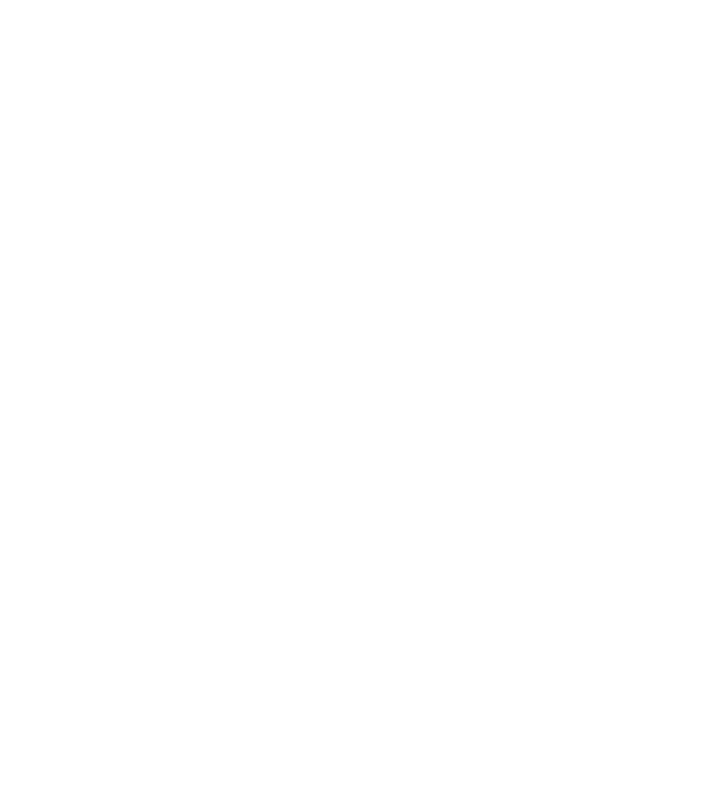
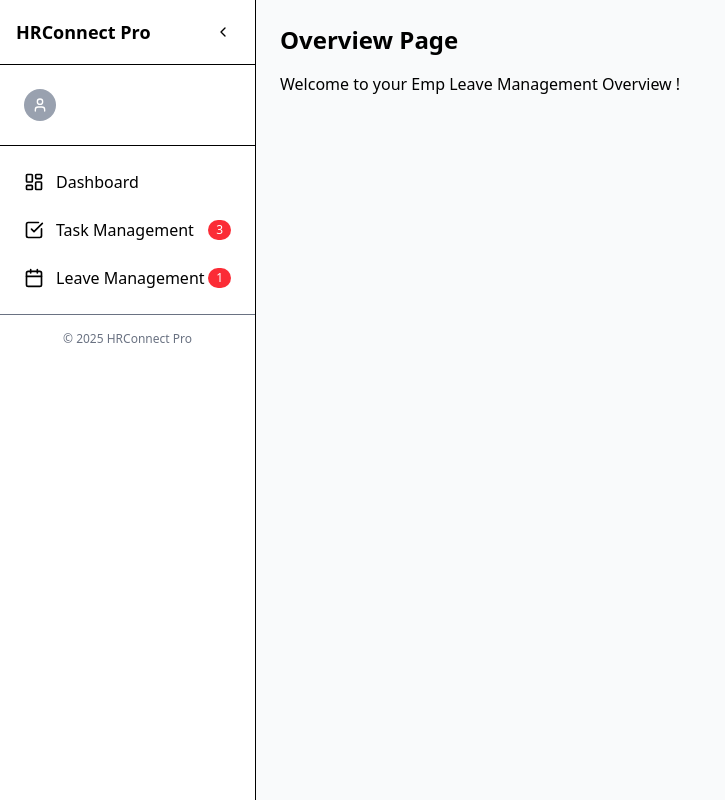
Before and after one commit to Katari-8055/HR_Management_System, a React (Vite) app in the folder client/: page /emp/leavemanagement in a window 1280 px wide. Before the commit this address had no page. Shown: the whole page, without its empty margins (0-725 px from the left). Built offline with nearby package versions, Linux system fonts and the light colour scheme.

Commit message:
adding somethings

```diff
--- a/client/src/App.jsx
+++ b/client/src/App.jsx
@@ -13,6 +13,9 @@
 import EmployeeDetails from "./pages/HRDashboard/EmployeeDetails";
 import Setpassword from "./components/EMPComponents/SetPassword";
 import EmpSidebar from "./components/UI/EmpSidebar";
+import EmpOverview from "./pages/EMPDashboard/EmpOverview";
+import EmpTaskManagement from "./pages/EMPDashboard/EmpTaskManagement";
+import EmpLeaveManagement from "./pages/EMPDashboard/EmpLeaveManagement";
 
 
 
@@ -37,6 +40,9 @@
         {/* EMP Routes */}
         <Route path="/emp" element={<EmpSidebar/>}/>
         <Route path="/api/employee/setpassword" element={<Setpassword/>}/>
+        <Route path="/emp/overview" element={<EmpOverview/>}/>
+        <Route path="/emp/taskmanagement" element={<EmpTaskManagement/>}/>
+        <Route path="/emp/leavemanagement" element={<EmpLeaveManagement/>}/>
 
       </Routes>
     </Router>
--- a/client/src/components/UI/EmpSidebar.jsx
+++ b/client/src/components/UI/EmpSidebar.jsx
@@ -12,10 +12,9 @@
 
 
   const navigationItems = [
-    { label: "Dashboard", path: "/hr/overview", icon: <LayoutDashboard size={20} /> },
-    { label: "Employee Management", path: "/hr/employeemanagement", icon: <Users size={20} /> },
-    { label: "Task Management", path: "/hr/taskmanagement", icon: <CheckSquare size={20} />, badge: 3 },
-    { label: "Leave Management", path: "/hr/leavemanagement", icon: <Calendar size={20} />, badge: 1 },
+    { label: "Dashboard", path: "/emp/overview", icon: <LayoutDashboard size={20} /> },
+    { label: "Task Management", path: "/emp/taskmanagement", icon: <CheckSquare size={20} />, badge: 3 },
+    { label: "Leave Management", path: "/emp/leavemanagement", icon: <Calendar size={20} />, badge: 1 },
   ];
 
   const submitHandler = async (e) => {
--- /dev/null
+++ b/client/src/pages/EMPDashboard/EmpLeaveManagement.jsx
@@ -0,0 +1,20 @@
+import React from 'react'
+import EmpSidebar from '../../components/UI/EmpSidebar'
+
+const EmpLeaveManagement = () => {
+  return (
+    <div className="flex h-screen">
+      {/* HrSidebar */}
+      <EmpSidebar/>
+
+      {/* Main Content */}
+      <div className="flex-1 p-6 bg-gray-50">
+        <h1 className="text-2xl font-bold mb-4">
+            Overview Page</h1>
+        <p>Welcome to your Emp Leave Management Overview !</p>
+      </div>
+    </div>
+  )
+}
+
+export default EmpLeaveManagement
--- /dev/null
+++ b/client/src/pages/EMPDashboard/EmpOverview.jsx
@@ -0,0 +1,20 @@
+import React from 'react'
+import EmpSidebar from '../../components/UI/EmpSidebar'
+
+const EmpOverview = () => {
+  return (
+    <div className="flex h-screen">
+      {/* HrSidebar */}
+      <EmpSidebar/>
+
+      {/* Main Content */}
+      <div className="flex-1 p-6 bg-gray-50">
+        <h1 className="text-2xl font-bold mb-4">
+            Overview Page</h1>
+        <p>Welcome to your Emp Management Overview !</p>
+      </div>
+    </div>
+  )
+}
+
+export default EmpOverview
--- /dev/null
+++ b/client/src/pages/EMPDashboard/EmpTaskManagement.jsx
@@ -0,0 +1,20 @@
+import React from 'react'
+import EmpSidebar from '../../components/UI/EmpSidebar'
+
+const EmpTaskManagement = () => {
+  return (
+    <div className="flex h-screen">
+      {/* HrSidebar */}
+      <EmpSidebar/>
+
+      {/* Main Content */}
+      <div className="flex-1 p-6 bg-gray-50">
+        <h1 className="text-2xl font-bold mb-4">
+            Overview Page</h1>
+        <p>Welcome to your Emp TaskManagement Overview !</p>
+      </div>
+    </div>
+  )
+}
+
+export default EmpTaskManagement
```
Also changed, not shown: 1 other file (tests, documents, lock files or other folders).
